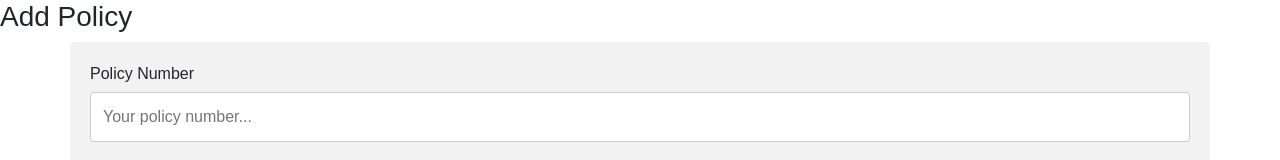
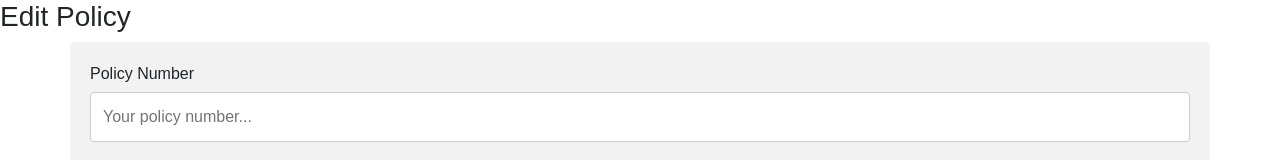
Before and after one commit to pritamsuryawanshi/angular-crud, an Angular app: page /editpolicy in a window 1280 px wide. Shown: the top 160 px of the page. Built offline with nearby package versions, Linux system fonts and the light colour scheme.

Commit message:
Modified: Changed header of edit component

```diff
--- a/src/app/editpolicy/editpolicy.component.html
+++ b/src/app/editpolicy/editpolicy.component.html
@@ -7,7 +7,7 @@
 <body>
 
 <div id="title">
-  <h3> Add Policy</h3>
+  <h3> Edit Policy</h3>
 </div>
 <div class="container">
 
```
